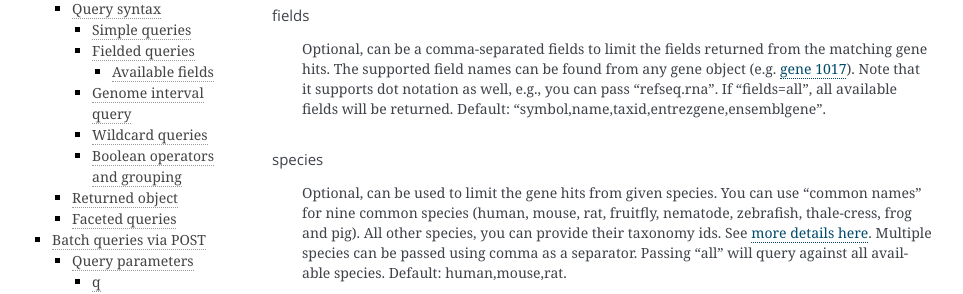
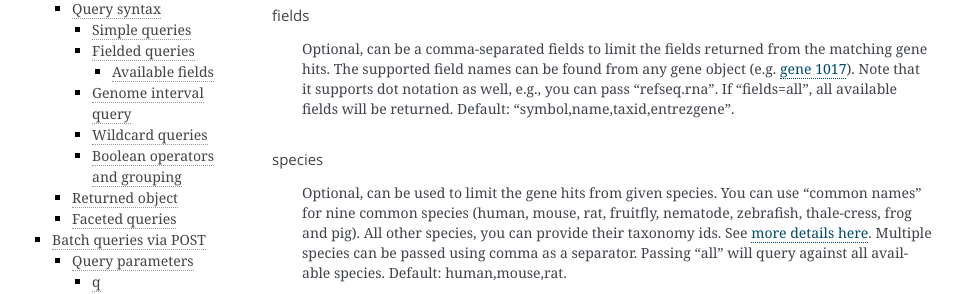
Before and after one commit to biothings/mygene.info, a Sphinx documentation site: the page built from docs/doc/query_service.rst, in a window 1280 px wide and 900 px high. Shown: the part 495-789 px from the top of the window, without its empty margins (148-1111 px from the left). Built offline with Sphinx 7.4.7, drawn with Linux system fonts in a browser that asks for light colours; some web fonts are replaced; some of the changed text lies outside the part shown.

Commit message:
remove ensemblgene from the default "fields" value.

```diff
--- a/docs/doc/annotation_service.rst
+++ b/docs/doc/annotation_service.rst
@@ -91,7 +91,7 @@ ids
 fields
 """""""
     Optional, can be a comma-separated fields to limit the fields returned from the matching hits.
-    If “fields=all”, all available fields will be returned. Note that it supports dot notation as well, e.g., you can pass "refseq.rna". Default: “symbol,name,taxid,entrezgene,ensemblgene”.
+    If “fields=all”, all available fields will be returned. Note that it supports dot notation as well, e.g., you can pass "refseq.rna". Default: “symbol,name,taxid,entrezgene”.
 
 species
 """""""""""
--- a/docs/doc/query_service.rst
+++ b/docs/doc/query_service.rst
@@ -30,7 +30,7 @@ q
 fields
 """"""
     Optional, can be a comma-separated fields to limit the fields returned from the matching gene hits. The supported field names can be found from any gene object (e.g. `gene 1017 <http://mygene.info/v2/gene/1017>`_). Note that it supports dot notation as well, e.g., you can pass "refseq.rna". If "fields=all", all available fields will be returned. Default:
-    "symbol,name,taxid,entrezgene,ensemblgene".
+    "symbol,name,taxid,entrezgene".
 
 species
 """""""
@@ -402,7 +402,7 @@ species
 fields
 """"""
     Optional, can be a comma-separated fields to limit the fields returned from the matching gene hits. The supported field names can be found from any gene object (e.g. `gene 1017 <http://mygene.info/v2/gene/1017>`_). Note that it supports dot notation as well, e.g., you can pass "refseq.rna". If "fields=all", all available fields will be returned. Default:
-    "symbol,name,taxid,entrezgene,ensemblgene".
+    "symbol,name,taxid,entrezgene".
 
 dotfield
 """"""""""
```
Also changed, not shown: 1 other file.
